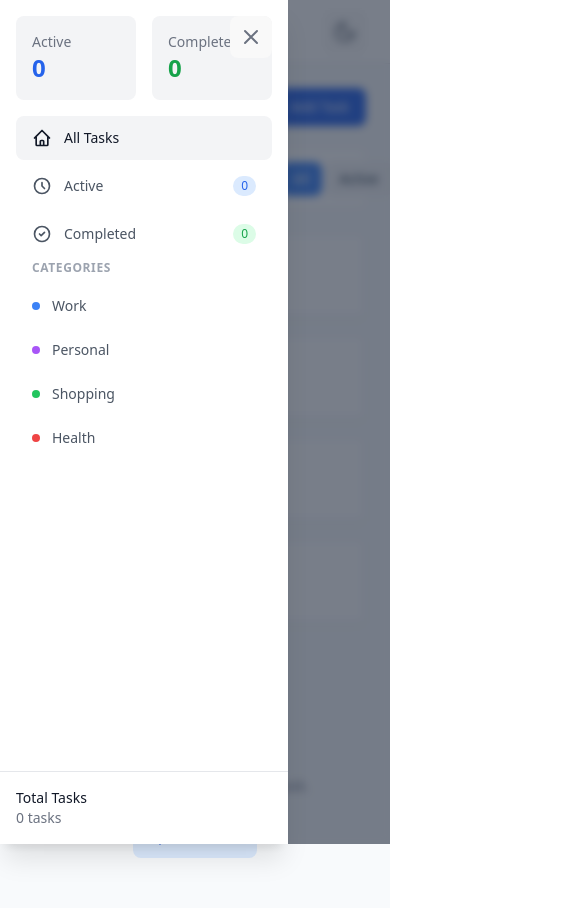
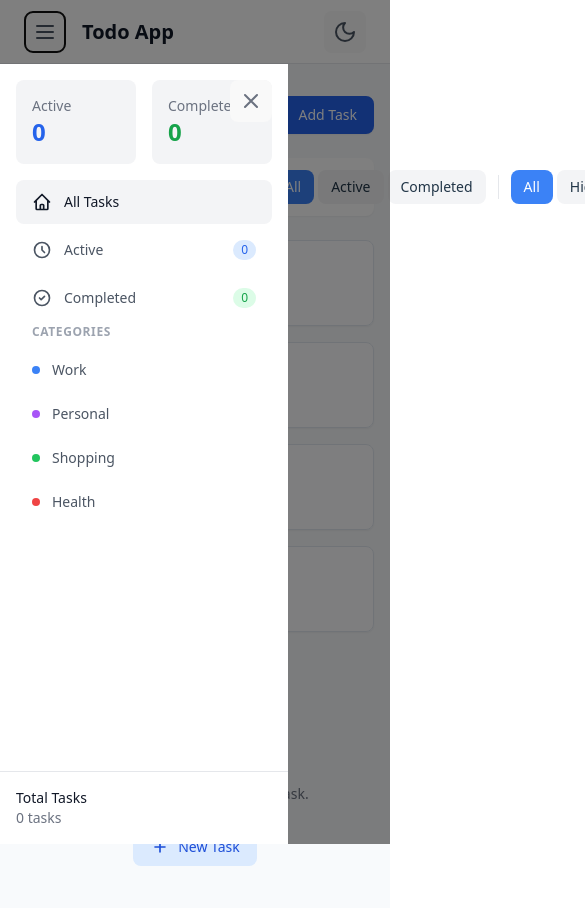
Before and after one commit to cekwedike/todo-list, a React (Vite) app: page / in a window 390 px wide. Both pictures are taken after a click on the button 45 px from the left and 31 px from the top of the page. Shown: the top 908 px of the page, 585 px wide, since content can reach past the window. Built offline with nearby package versions, Linux system fonts and the light colour scheme.

Commit message:
Refactor Layout and Navigation components to improve structure and styling. Update Layout for better flex behavior and mobile navigation overlay. Change Navigation from aside to nav element for semantic clarity and enhance scrolling behavior.

```diff
--- a/src/components/layout/Layout.tsx
+++ b/src/components/layout/Layout.tsx
@@ -8,27 +8,26 @@ export function Layout() {
   const [isSidebarOpen, setIsSidebarOpen] = useState(false);
 
   return (
-    <div className="min-h-screen flex flex-col bg-slate-50 dark:bg-slate-900">
-      {/* Mobile Navigation Overlay */}
-      <div
-        className={`
-          fixed inset-0 bg-slate-800/60 backdrop-blur-sm z-20 lg:hidden
-          ${isSidebarOpen ? 'block' : 'hidden'}
-        `}
-        onClick={() => setIsSidebarOpen(false)}
-      />
-
+    <div className="min-h-screen bg-slate-50 dark:bg-slate-900">
       {/* Header */}
       <Header onMenuClick={() => setIsSidebarOpen(!isSidebarOpen)} />
 
       {/* Main Layout */}
-      <div className="flex flex-1 overflow-hidden">
+      <div className="flex min-h-[calc(100vh-4rem)]">
         {/* Navigation */}
         <Navigation isOpen={isSidebarOpen} onClose={() => setIsSidebarOpen(false)} />
 
+        {/* Mobile Navigation Overlay */}
+        {isSidebarOpen && (
+          <div
+            className="fixed inset-0 bg-black bg-opacity-50 z-20 lg:hidden"
+            onClick={() => setIsSidebarOpen(false)}
+          />
+        )}
+
         {/* Main Content */}
-        <main className="flex-1 overflow-y-auto relative">
-          <div className="container mx-auto p-6">
+        <main className="flex-1 w-full lg:w-[calc(100%-18rem)]">
+          <div className="max-w-7xl mx-auto px-4 sm:px-6 lg:px-8 py-8">
             <Routes>
               <Route path="/" element={<TodoList filter="all" />} />
               <Route path="/active" element={<TodoList filter="active" />} />
--- a/src/components/layout/Navigation.tsx
+++ b/src/components/layout/Navigation.tsx
@@ -22,16 +22,16 @@ export function Navigation({ isOpen, onClose }: NavigationProps) {
   ];
 
   return (
-    <aside
+    <nav
       className={`
-        fixed inset-y-0 left-0 z-30 w-72 bg-white dark:bg-gray-800 shadow-xl
-        transform transition-transform duration-300 ease-in-out
-        lg:relative lg:translate-x-0 lg:shadow-none
-        ${isOpen ? 'translate-x-0' : '-translate-x-full'}
+        fixed top-16 left-0 h-[calc(100vh-4rem)] w-72 bg-white dark:bg-gray-800
+        transform transition-transform duration-300 ease-in-out z-30
+        lg:sticky lg:transform-none lg:shadow-none
+        ${!isOpen ? '-translate-x-full' : 'translate-x-0'}
       `}
     >
       {/* Navigation Content */}
-      <div className="flex flex-col h-full">
+      <div className="flex flex-col h-full overflow-y-auto">
         {/* Stats Grid */}
         <div className="grid grid-cols-2 gap-4 p-4">
           <div className="bg-gray-100 dark:bg-gray-700 p-4 rounded-lg">
@@ -45,7 +45,7 @@ export function Navigation({ isOpen, onClose }: NavigationProps) {
         </div>
 
         {/* Navigation Links */}
-        <nav className="flex-1 px-4 pb-4 space-y-1 overflow-y-auto">
+        <div className="flex-1 px-4 pb-4 space-y-1">
           <NavLink
             to="/"
             end
@@ -123,7 +123,7 @@ export function Navigation({ isOpen, onClose }: NavigationProps) {
               </NavLink>
             ))}
           </div>
-        </nav>
+        </div>
 
         {/* Footer */}
         <div className="p-4 border-t border-gray-200 dark:border-gray-700">
@@ -145,6 +145,6 @@ export function Navigation({ isOpen, onClose }: NavigationProps) {
           <path strokeLinecap="round" strokeLinejoin="round" strokeWidth={2} d="M6 18L18 6M6 6l12 12" />
         </svg>
       </button>
-    </aside>
+    </nav>
   );
 }
```
